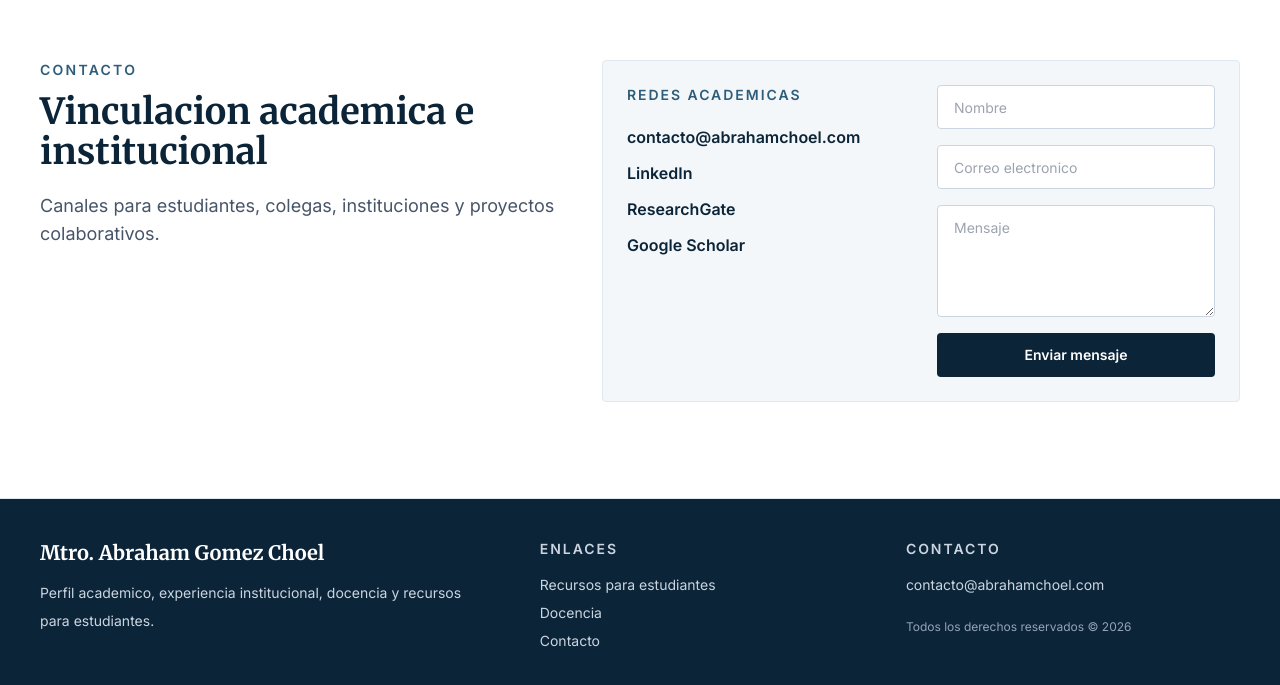
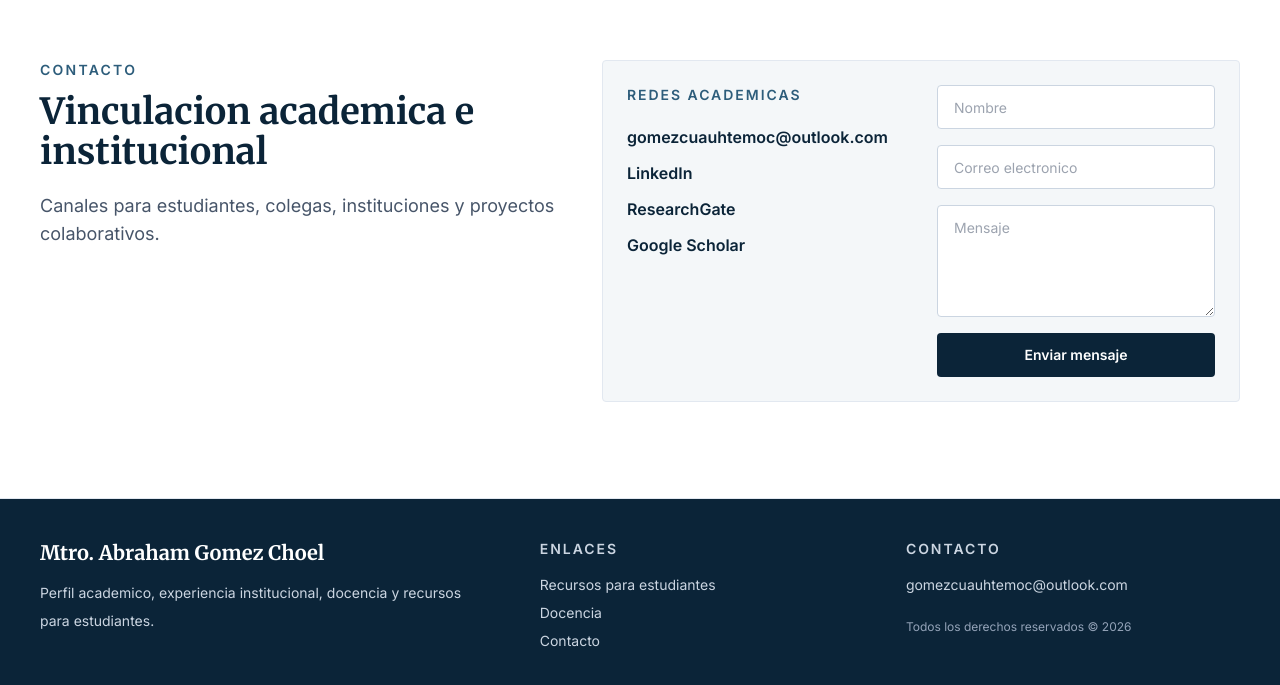
Before and after one commit to Abetar/abraham-choel-web, a Next.js app: page / in a window 1280 px wide. Shown: the part 4616-5301 px from the top of the page. Built offline with nearby package versions, Linux system fonts and the light colour scheme.

Commit message:
Update email and LinkedIn profile in site data

```diff
--- a/src/data/site.ts
+++ b/src/data/site.ts
@@ -5,7 +5,7 @@ export const siteConfig = {
   academicTitle: "Docente universitario y profesional en ciencias quimico-biologicas",
   specialty: "Bioquimica clinica, diagnostico de laboratorio y farmacovigilancia",
   institution: "Universidad Autonoma de Chiapas | IMSS",
-  email: "contacto@abrahamchoel.com",
+  email: "gomezcuauhtemoc@outlook.com",
   url: "https://abrahamchoel.com",
   location: "Chiapas, Mexico",
   keywords: [
@@ -25,9 +25,7 @@ export const siteConfig = {
   "micologia clinica"
   ],
   social: {
-    linkedin: "https://www.linkedin.com/",
-    researchGate: "https://www.researchgate.net/",
-    googleScholar: "https://scholar.google.com/"
+    linkedin: "https://www.linkedin.com/in/abraham-gomez-choel-758296123/"
   }
 };
 
```
